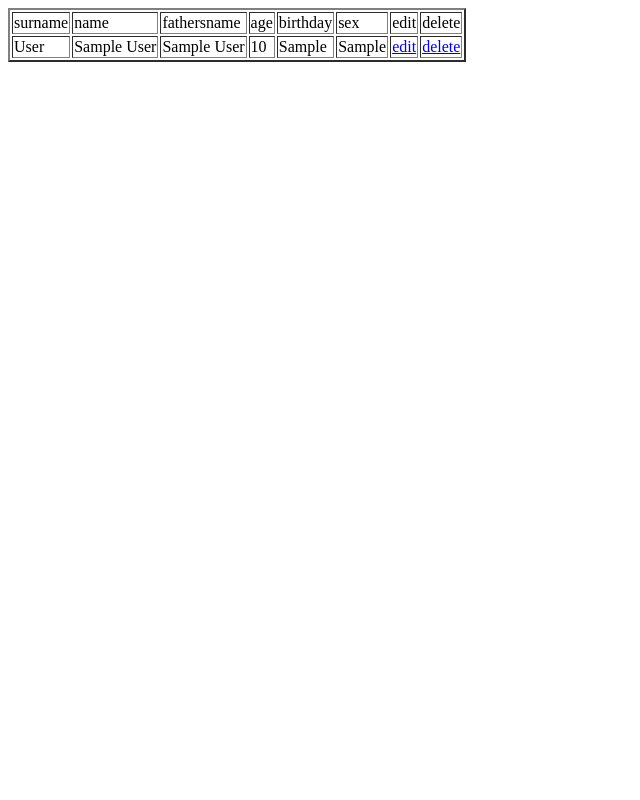
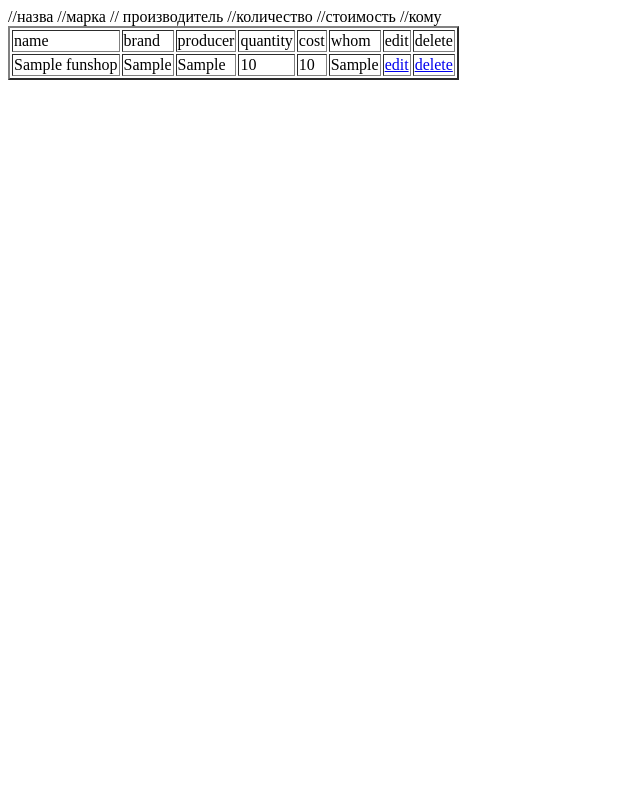
Before and after one commit to igarek/php, a PHP site: page /list.php in a window 1280 px wide. Shown: the whole page, without its empty margins (0-640 px from the left). Run offline with PHP 8.4, Linux system fonts and the light colour scheme; tables that the repository leaves empty or names only in its code hold one stand-in row (values such as "Sample post").

Commit message:
Update list.php

```diff
--- a/list.php
+++ b/list.php
@@ -2,28 +2,28 @@
 
 mysql_connect("localhost","root","");
 echo "<table border=2>\n";
-echo "<tr><td>surname</td>
-            <td>name</td>
-            <td>fathersname</td>
-            <td>age</td>
-            <td>birthday</td>
-            <td>sex</td>
+echo "<tr><td>name</td> //назва
+            <td>brand</td> //марка
+            <td>producer</td> // производитель
+            <td>quantity</td> //количество
+            <td>cost</td> //стоимость
+            <td>whom</td> //кому
             <td>edit</td>
             <td>delete</td>
             </tr>\n";
-mysql_query("use students");
-$r = mysql_query("select * from students");
+mysql_query("use funshop");
+$r = mysql_query("select * from funshop");
 $n = mysql_num_rows($r);
 for ($i=0;$i<$n;$i++)
 {
 	$f = mysql_fetch_array($r);
 	//var_dump($f);
-    echo "<tr><td>".$f['surname']."</td>
-            <td>".$f['name']."</td>
-            <td>".$f['fathersname']."</td>
-            <td>".$f['age']."</td>
-            <td>".$f['birthday']."</td>
-            <td>".$f['sex']."</td>
+    echo "<tr><td>".$f['name']."</td>
+            <td>".$f['brand']."</td>
+            <td>".$f['producer']."</td>
+            <td>".$f['quantity']."</td>
+            <td>".$f['cost']."</td>
+            <td>".$f['whom']."</td>
             <td><a href='edit.php?id=".$f['id']."'>edit</a></td>
             <td><a href='delete.php?id=".$f['id']."'>delete</a></td>
             </tr>\n";
```
